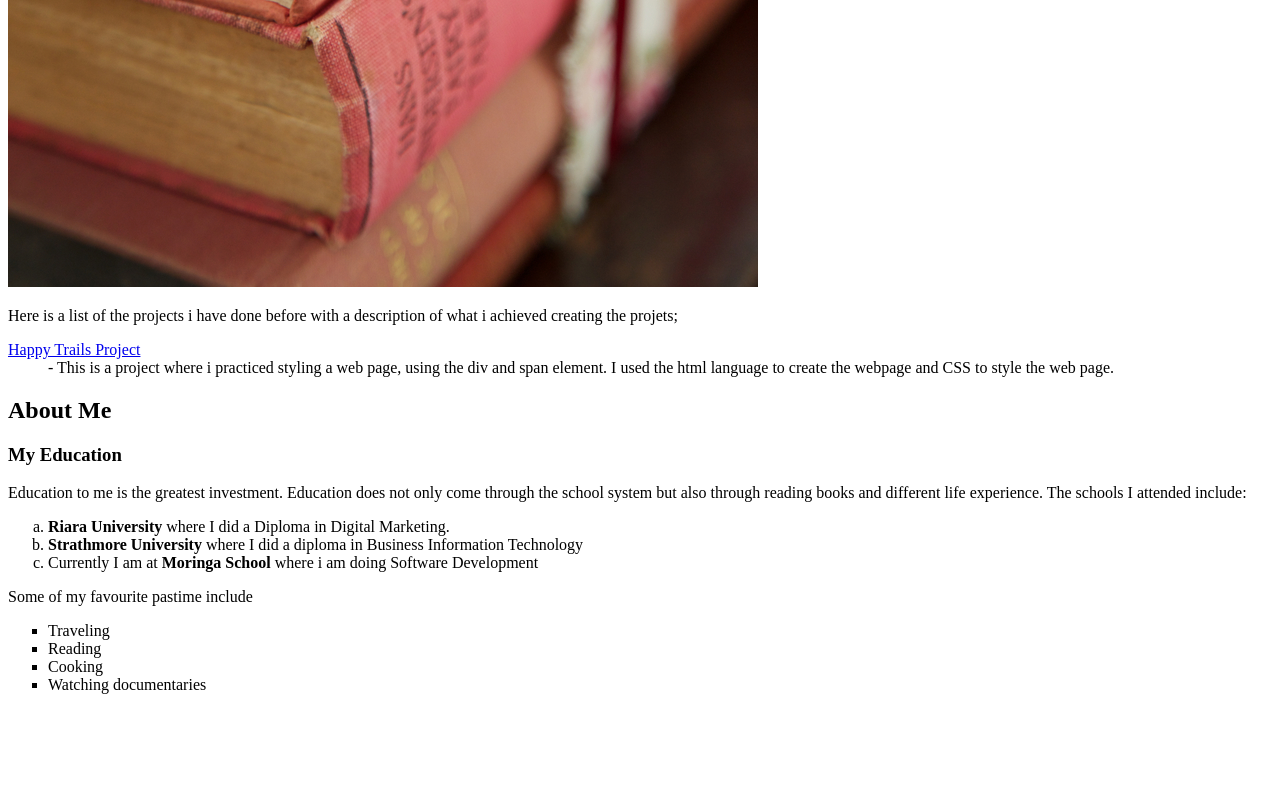
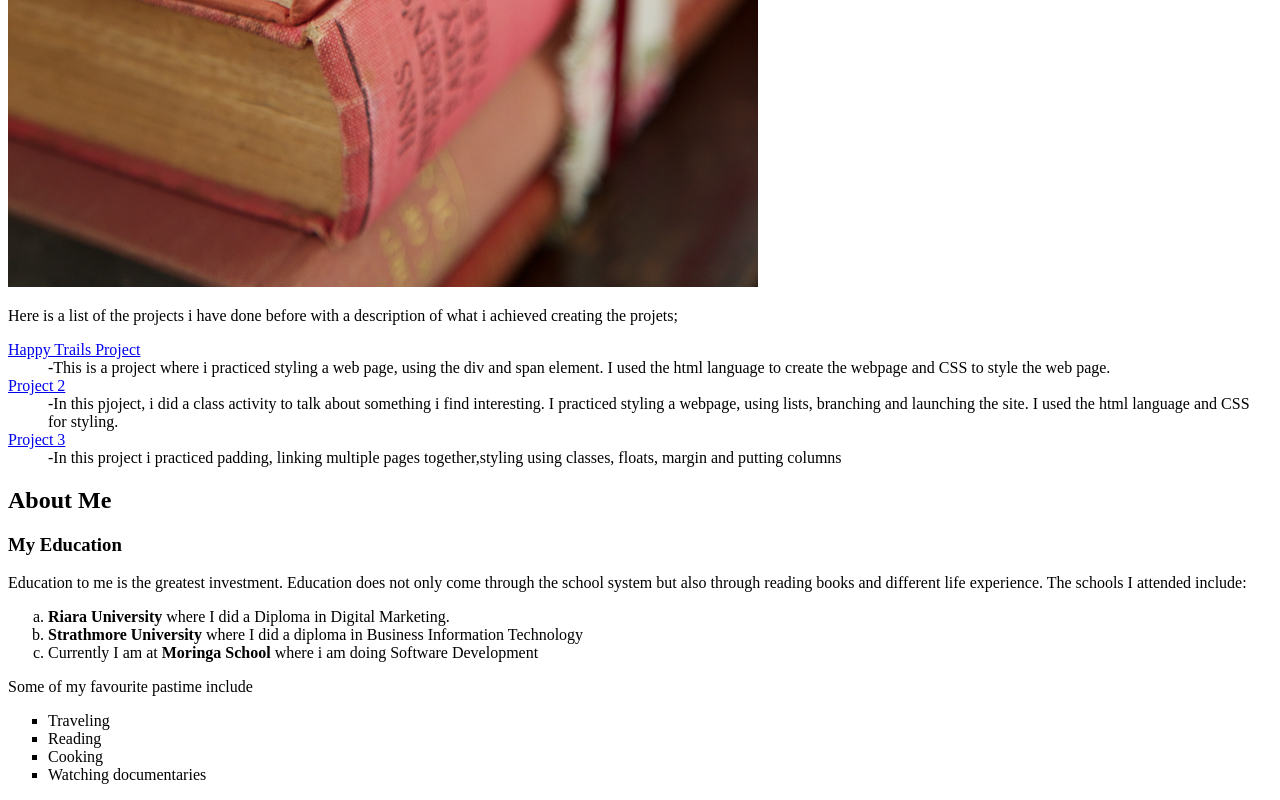
Before and after one commit to MariaEripete/my-portfolio, a plain HTML site: page index.html in a window 1280 px wide. Shown: the part 965-1765 px from the top of the page. Before the commit the page ends 1675 px from the top, so only its background shows below. Drawn offline with Linux system fonts and the light colour scheme.

Commit message:
add links and description

```diff
--- a/index.html
+++ b/index.html
@@ -10,8 +10,13 @@
         <p>Here is a list of the projects i have done before with a description of what i achieved creating the projets;</p>
         <dl>
             <dt><a href="https://github.com/MariaEripete/happy-trails">Happy Trails Project</a></dt>
-            <dd>- This is a project where i practiced styling a web page, using the div and span element. I used the html language to create the webpage and CSS to style the web page.</dd>
+            <dd>-This is a project where i practiced styling a web page, using the div and span element. I used the html language to create the webpage and CSS to style the web page.</dd>
+            <dt><a href="https://github.com/MariaEripete/my-pet">Project 2</a></dt>
+            <dd>-In this pjoject, i did a class activity to talk about something i find interesting. I practiced styling a webpage, using lists, branching and launching the site. I used the html language and CSS for styling.</dd>
+            <dt><a href="https://github.com/MariaEripete/practice-floats">Project 3</a></dt>
+            <dd>-In this project i practiced padding, linking multiple pages together,styling using classes, floats, margin and putting columns</dd>
         </dl>
+
         <h2>About Me</h2>
         <h3>My Education</h3>
         <p>Education to me is the greatest investment. Education does not only come through the school system but also through reading books and different life experience. The schools I attended include:</p>
```
